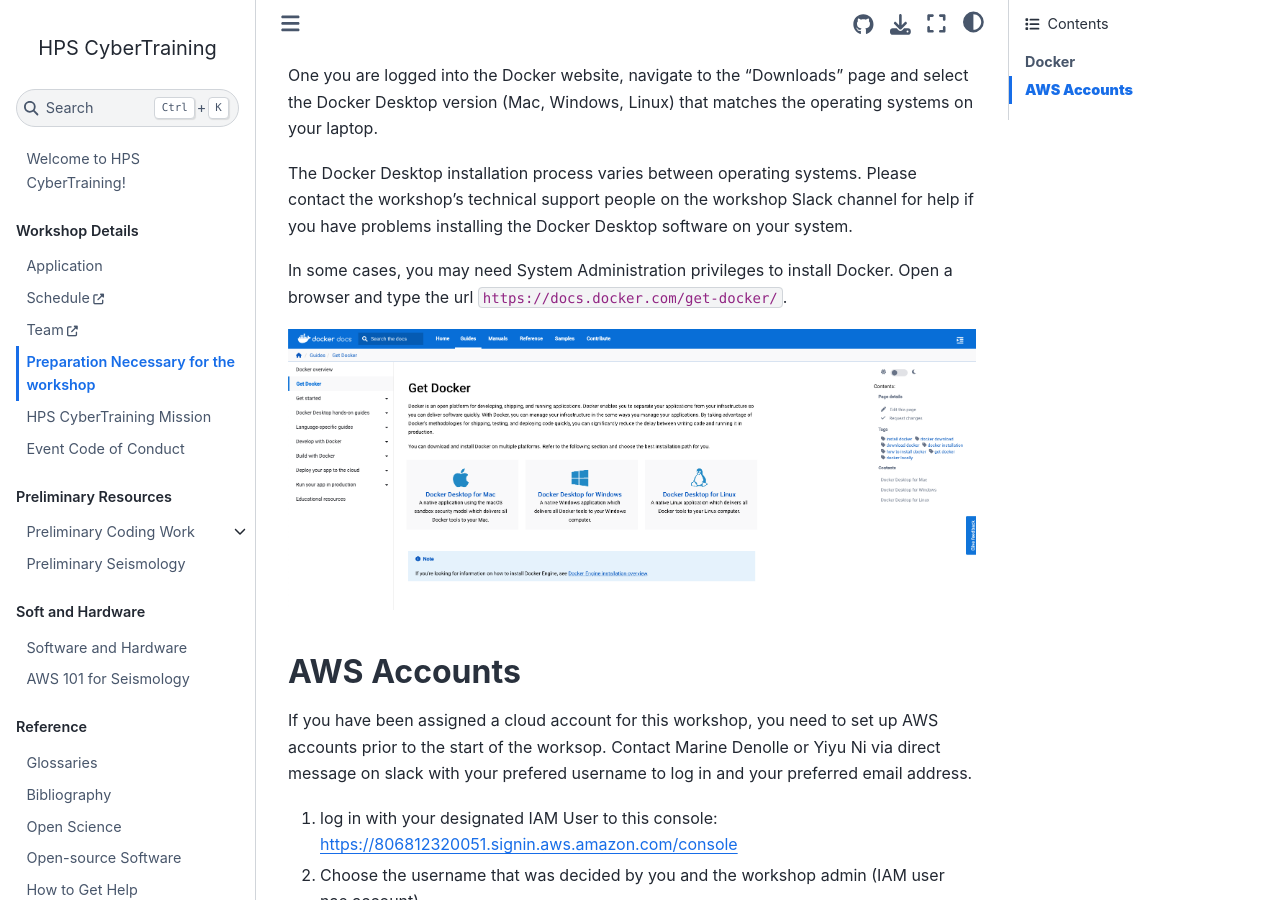
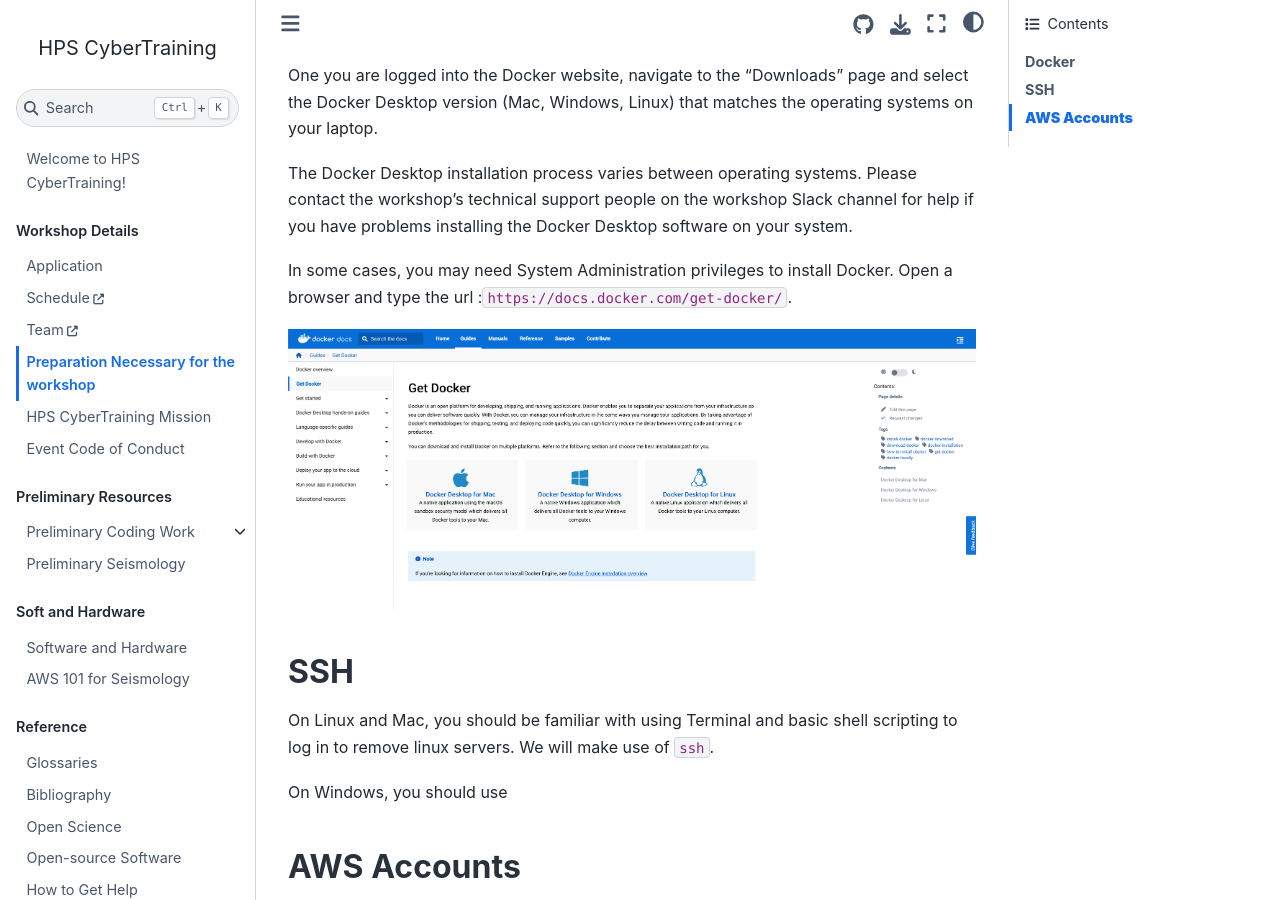
Before and after one commit to SeisSCOPED/HPS, a Jupyter Book: the page built from book/get-started.md, in a window 1280 px wide and 900 px high, scrolled down 340 px. Built offline with Jupyter Book 1.0.4 settings and Sphinx 7.4.7 and the Sphinx Book theme 1.1.4, drawn with Linux system fonts in a browser that asks for light colours.

Commit message:
update indent aws 101

````diff
--- a/book/get-started.md
+++ b/book/get-started.md
@@ -13,11 +13,17 @@
 
 The Docker Desktop installation process varies between operating systems. Please contact the workshop’s technical support people on the workshop Slack channel for help if you have problems installing the Docker Desktop software on your system.
 
-In some cases, you may need System Administration privileges to install Docker. Open a browser and type the url ``https://docs.docker.com/get-docker/``.
-
+In some cases, you may need System Administration privileges to install Docker. Open a browser and type the url :``https://docs.docker.com/get-docker/``.
 
 ![Docker](img/docker.png)
 
+
+
+## **SSH**
+
+On Linux and Mac, you should be familiar with using Terminal and basic shell scripting to log in to remove linux servers. We will make use of ``ssh``.
+
+On Windows, you should use
 
 
 ## **AWS Accounts**
--- a/book/softhardware/AWS_101.md
+++ b/book/softhardware/AWS_101.md
@@ -36,10 +36,8 @@
 4. **Key pair**: create a new key pair. Download the .pem file, move it to a location that you can have access to and remember where it is. If the file does not save as .pem, replace the extension with .pem. If you use a windows computer, you might need a ppk
 5. Use **existing security group**, use default.
 6. In **Advanced Details**, choose a ``spot instance``.
-6. The rest is default and **launch it**.
-
-Now the instance is launched, use the console to check.
-7. View instance, click on it -> Right click ->  connect -> SSH client. We will only go through step 3 and the
+6. The rest is default and **launch it**. Now the instance is launched, use the console to check.
+7. **View instance**, click on it -> Right click ->  connect -> SSH client. We will only go through step 3 and copying the ssh command line.
 8. Change the permission to your local PEM/PPK file to only readibly to you. Use terminal and change the permission by going into the folder where the PEM/PPK file:
 
 ```bash
@@ -47,18 +45,18 @@
 ```
 
 9. Login to the Instance
- a. on **Linux**, copy the ssh link command in the folder where the PEM file is below and ssh to the instance.
+    a. on **Linux**, copy the ssh link command in the folder where the PEM file is below and ssh to the instance.
     ```bash
     ssh -i "file.pem" ec2-user@ec2.IPADDRESS
     ```
- b. on **Windows**, login to an EC2 instance using **PuTTY** (a free SSH client) on Windows:
-    * Open PuTTY
-    * On the PuTTY Configuration screen, click Session in the Category pane.
-    * In the Host Name (or IP address) box, paste ``ec2-user@YOUR_Public IPv4 DNS`` YOUR_Public IPv4 DNS can be found in the details of your EC2 instance
-    * Make sure Connection type: SSH is clicked
-    * Back in the Category pane, expand Connection, expand SSH, and click Auth.
-    * In the Private key file for authentication box, click browse and locate your .ppk file for the instance that you created and click.
-    * Now click open and accept the connection.
+    b. on **Windows**, login to an EC2 instance using **PuTTY** (a free SSH client) on Windows:
+        * Open PuTTY
+        * On the PuTTY Configuration screen, click Session in the Category pane.
+        * In the Host Name (or IP address) box, paste ``ec2-user@YOUR_Public IPv4 DNS`` YOUR_Public IPv4 DNS can be found in the details of your EC2 instance
+        * Make sure Connection type: SSH is clicked
+        * Back in the Category pane, expand Connection, expand SSH, and click Auth.
+        * In the Private key file for authentication box, click browse and locate your .ppk file for the instance that you created and click.
+        * Now click open and accept the connection.
 
 
 
````
